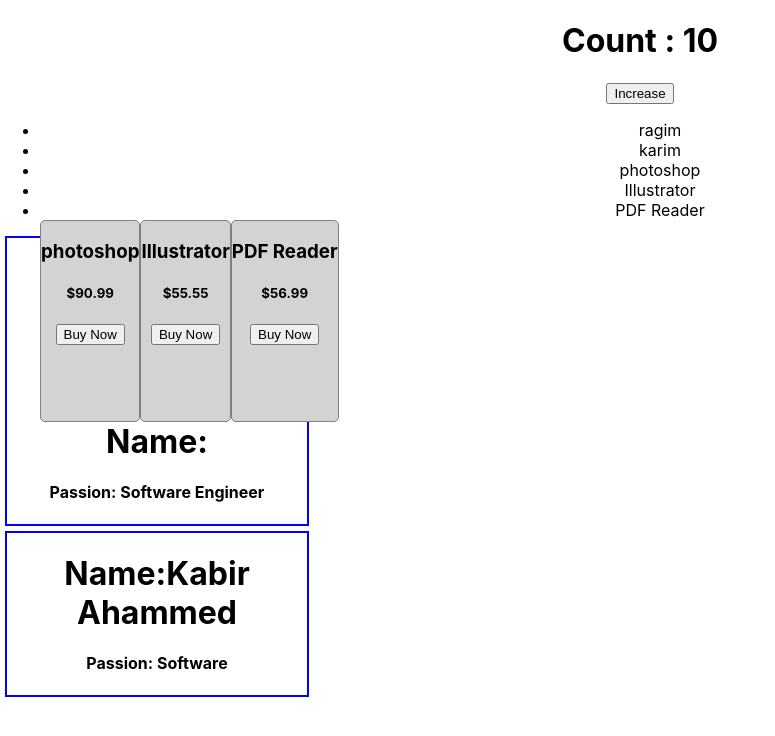
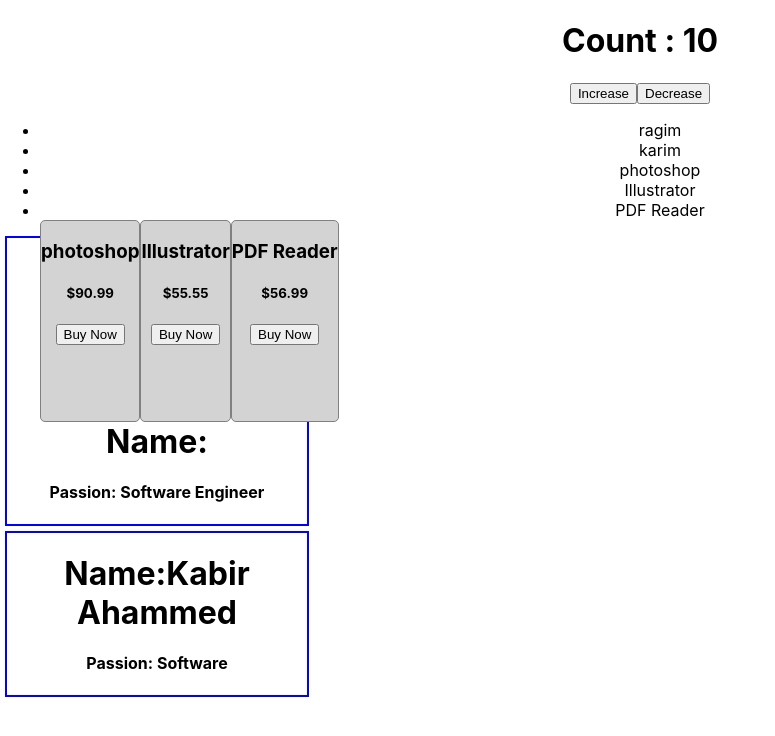
Before and after one commit to RianIslam/context-api-react, a React (Create React App) app: page / in a window 1280 px wide. Shown: the top 736 px of the page, without its empty margins (0-775 px from the left). Built offline with nearby package versions, Linux system fonts and the light colour scheme.

Commit message:
finish useState

```diff
--- a/src/App.js
+++ b/src/App.js
@@ -49,6 +49,7 @@
       <h1>Count : {count}</h1>
       {/* <button onClick={handleIncrease}>Increase</button> */}
       <button onClick={()=> setCount(count+1)}>Increase</button>
+      <button onClick={()=> setCount(count - 1)}>Decrease</button>
     </div>
   )
 }
```
